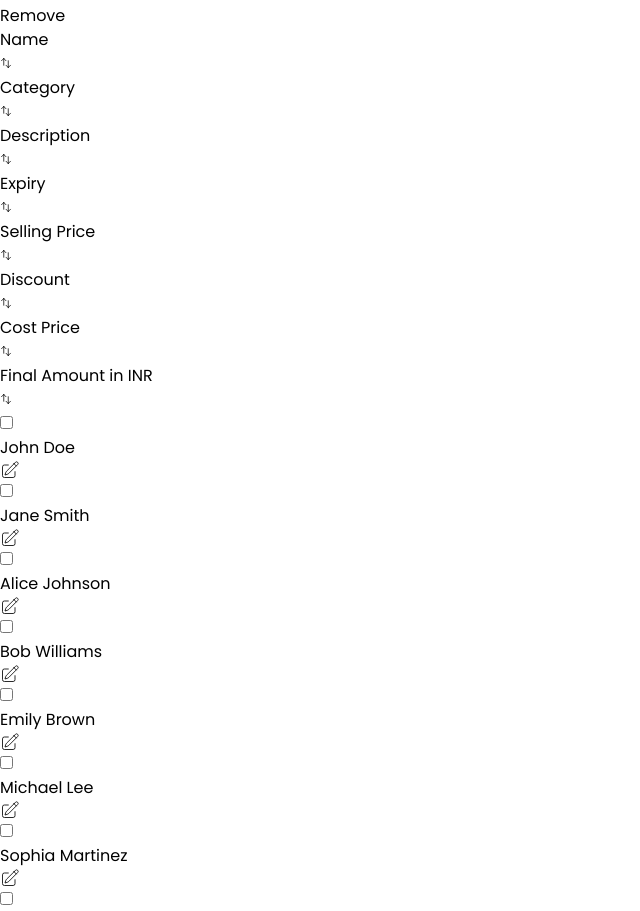
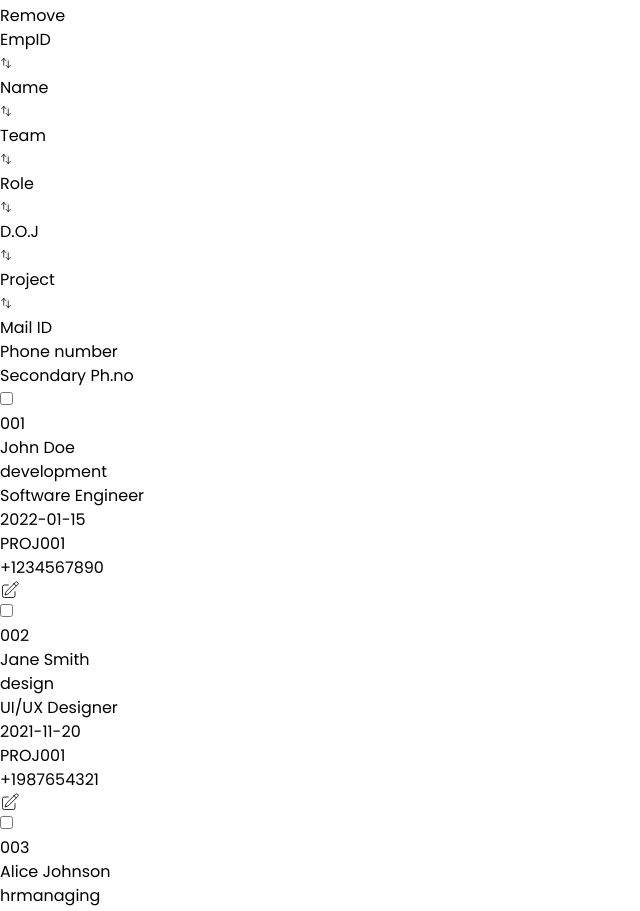
Before and after one commit to vengateshkarthick/manager, a React (Vite) app in the folder myManager/: page /home in a window 1280 px wide. Shown: the part 203-1114 px from the top of the page, without its empty margins (0-640 px from the left). Built offline with nearby package versions, Linux system fonts and the light colour scheme.

Commit message:
emp.json added

```diff
--- a/myManager/src/api.json
+++ b/myManager/src/emp.json
@@ -3,7 +3,7 @@
         "id": "001",
         "name": "John Doe",
         "role": "Software Engineer",
-        "team_name": "development",
+        "team_id": "development",
         "project_id": "PROJ001",
         "personal_mail_id": "john.doe@example.com",
         "phone_number": "+1234567890",
@@ -16,8 +16,8 @@
         "id": "002",
         "name": "Jane Smith",
         "role": "UI/UX Designer",
-        "team_name": "design",
-        "project_id": "PROJ002",
+        "team_id": "design",
+        "project_id": "PROJ001",
         "personal_mail_id": "jane.smith@example.com",
         "phone_number": "+1987654321",
         "secondary_phone_number": "",
@@ -29,7 +29,7 @@
         "id": "003",
         "name": "Alice Johnson",
         "role": "HR Manager",
-        "team_name": "hrmanaging",
+        "team_id": "hrmanaging",
         "project_id": "",
         "personal_mail_id": "alice.johnson@example.com",
         "phone_number": "+1122334455",
@@ -41,8 +41,8 @@
     {
         "id": "004",
         "name": "Bob Williams",
-        "role": "Project Manager",
-        "team_name": "pm",
+        "role": "Staff Software Engineer",
+        "team_id": "pm",
         "project_id": "PROJ003",
         "personal_mail_id": "bob.williams@example.com",
         "phone_number": "+1555666777",
@@ -54,9 +54,9 @@
     {
         "id": "005",
         "name": "Emily Brown",
-        "role": "Software Developer",
-        "team_name": "development",
-        "project_id": "PROJ004",
+        "role": "Software Engineer",
+        "team_id": "development",
+        "project_id": "PROJ003",
         "personal_mail_id": "emily.brown@example.com",
         "phone_number": "+1888999900",
         "secondary_phone_number": "",
@@ -68,7 +68,7 @@
         "id": "006",
         "name": "Michael Lee",
         "role": "Financial Analyst",
-        "team_name": "hrfinance",
+        "team_id": "hrfinance",
         "project_id": "",
         "personal_mail_id": "michael.lee@example.com",
         "phone_number": "+1444333222",
@@ -80,8 +80,8 @@
     {
         "id": "007",
         "name": "Sophia Martinez",
-        "role": "HR Specialist",
-        "team_name": "hrmanaging",
+        "role": "HR Manager",
+        "team_id": "hrmanaging",
         "project_id": "",
         "personal_mail_id": "sophia.martinez@example.com",
         "phone_number": "+1777888999",
@@ -93,8 +93,8 @@
     {
         "id": "008",
         "name": "Liam Taylor",
-        "role": "UI Designer",
-        "team_name": "design",
+        "role": "UI/UX Designer",
+        "team_id": "design",
         "project_id": "PROJ005",
         "personal_mail_id": "liam.taylor@example.com",
         "phone_number": "+1999888777",
@@ -107,7 +107,7 @@
         "id": "009",
         "name": "Olivia Anderson",
         "role": "Software Engineer",
-        "team_name": "development",
+        "team_id": "development",
         "project_id": "PROJ006",
         "personal_mail_id": "olivia.anderson@example.com",
         "phone_number": "+1666777888",
@@ -119,8 +119,8 @@
     {
         "id": "010",
         "name": "Noah Hernandez",
-        "role": "Finance Manager",
-        "team_name": "hrfinance",
+        "role": "Financial Analyst",
+        "team_id": "hrfinance",
         "project_id": "",
         "personal_mail_id": "noah.hernandez@example.com",
         "phone_number": "+1333444555",
@@ -133,7 +133,7 @@
         "id": "011",
         "name": "Isabella Gonzalez",
         "role": "HR Specialist",
-        "team_name": "hrmanaging",
+        "team_id": "hrmanaging",
         "project_id": "",
         "personal_mail_id": "isabella.gonzalez@example.com",
         "phone_number": "+1555444666",
@@ -145,8 +145,8 @@
     {
         "id": "012",
         "name": "James Rodriguez",
-        "role": "Software Developer",
-        "team_name": "development",
+        "role": "Software Engineer",
+        "team_id": "development",
         "project_id": "PROJ007",
         "personal_mail_id": "james.rodriguez@example.com",
         "phone_number": "+1222333444",
@@ -158,8 +158,8 @@
     {
         "id": "013",
         "name": "Charlotte Wilson",
-        "role": "Project Manager",
-        "team_name": "pm",
+        "role": "Staff Software Engineer",
+        "team_id": "pm",
         "project_id": "PROJ008",
         "personal_mail_id": "charlotte.wilson@example.com",
         "phone_number": "+1888777666",
@@ -172,7 +172,7 @@
         "id": "014",
         "name": "Ethan Moore",
         "role": "UI/UX Designer",
-        "team_name": "design",
+        "team_id": "design",
         "project_id": "PROJ009",
         "personal_mail_id": "ethan.moore@example.com",
         "phone_number": "+1999222111",
@@ -185,7 +185,7 @@
         "id": "015",
         "name": "Ava Martin",
         "role": "Financial Analyst",
-        "team_name": "hrfinance",
+        "team_id": "hrfinance",
         "project_id": "",
         "personal_mail_id": "ava.martin@example.com",
         "phone_number": "+1444222111",
@@ -197,8 +197,8 @@
     {
         "id": "016",
         "name": "Mia Garcia",
-        "role": "Software Engineer",
-        "team_name": "development",
+        "role": "Lead Software Engineer",
+        "team_id": "development",
         "project_id": "PROJ010",
         "personal_mail_id": "mia.garcia@example.com",
         "phone_number": "+1333999888",
@@ -211,7 +211,7 @@
         "id": "017",
         "name": "William Hernandez",
         "role": "HR Manager",
-        "team_name": "hrmanaging",
+        "team_id": "hrmanaging",
         "project_id": "",
         "personal_mail_id": "william.hernandez@example.com",
         "phone_number": "+1555777888",
@@ -224,7 +224,7 @@
         "id": "018",
         "name": "Victoria Perez",
         "role": "HR Specialist",
-        "team_name": "hrmanaging",
+        "team_id": "hrmanaging",
         "project_id": "",
         "personal_mail_id": "victoria.perez@example.com",
         "phone_number": "+1777555444",
@@ -236,8 +236,8 @@
     {
         "id": "019",
         "name": "Alexander Scott",
-        "role": "Software Developer",
-        "team_name": "development",
+        "role": "Software Engineer",
+        "team_id": "development",
         "project_id": "PROJ011",
         "personal_mail_id": "alexander.scott@example.com",
         "phone_number": "+1222999111",
@@ -250,7 +250,7 @@
         "id": "020",
         "name": "Sophia Walker",
         "role": "Financial Analyst",
-        "team_name": "hrfinance",
+        "team_id": "hrfinance",
         "project_id": "",
         "personal_mail_id": "sophia.walker@example.com",
         "phone_number": "+1888666777",
@@ -263,7 +263,7 @@
         "id": "021",
         "name": "James Baker",
         "role": "Software Engineer",
-        "team_name": "development",
+        "team_id": "development",
         "project_id": "PROJ012",
         "personal_mail_id": "james.baker@example.com",
         "phone_number": "+1333888999",
@@ -275,8 +275,8 @@
     {
         "id": "022",
         "name": "Amelia Nelson",
-        "role": "UI Designer",
-        "team_name": "design",
+        "role": "UI/UX Designer",
+        "team_id": "design",
         "project_id": "PROJ013",
         "personal_mail_id": "amelia.nelson@example.com",
         "phone_number": "+1999111222",
@@ -289,7 +289,7 @@
         "id": "023",
         "name": "Lucas King",
         "role": "HR Manager",
-        "team_name": "hrmanaging",
+        "team_id": "hrmanaging",
         "project_id": "",
         "personal_mail_id": "lucas.king@example.com",
         "phone_number": "+1666888999",
@@ -301,8 +301,8 @@
     {
         "id": "024",
         "name": "Evelyn Carter",
-        "role": "Software Developer",
-        "team_name": "development",
+        "role": "Software Engineer",
+        "team_id": "development",
         "project_id": "PROJ014",
         "personal_mail_id": "evelyn.carter@example.com",
         "phone_number": "+1222111333",
@@ -315,8 +315,8 @@
         "id": "025",
         "name": "Benjamin Cooper",
         "role": "HR Specialist",
-        "team_name": "hrmanaging",
-        "project_id": "",
+        "team_id": "hrmanaging",
+        "project_id": "PROJ014",
         "personal_mail_id": "benjamin.cooper@example.com",
         "phone_number": "+1888333222",
         "secondary_phone_number": "",
--- a/myManager/src/views/EmployeeForm/index.tsx
+++ b/myManager/src/views/EmployeeForm/index.tsx
@@ -179,7 +179,7 @@ function CreateOrEditEmployee() {
             <Dropdown
               onSelect={(opt) => handleCategory(opt)}
               options={filterOptions}
-              selected={formData?.team_name || []}
+              selected={formData?.team_id || []}
               key="category"
               size="sm"
               isMultiSelect={false}
--- a/myManager/src/views/EmployeeList/helper.ts
+++ b/myManager/src/views/EmployeeList/helper.ts
@@ -1,50 +1,52 @@
-import apiData from '../../api.json';
+import emp_data from '../../emp.json';
 
 export const config = [
+    {
+        accessor: 'id',
+        header: 'EmpID',
+        canSort: true,
+    },
     {
         accessor: 'name',
         header: "Name",
         canSort: true,
     },
     {
-        accessor: 'category',
-        header: "Category",
+        accessor: 'team_id',
+        header: "Team",
         canSort: true,
     },
     {
-        accessor: 'description',
-        header: "Description",
+        accessor: 'role',
+        header: "Role",
         canSort: true,
     },
     {
-        accessor: 'expiry',
-        header: "Expiry",
+        accessor: 'date_of_joining',
+        header: "D.O.J",
         canSort: true,
         isDateColumn: "YYYY-MM-DD",
     },
     {
-       header: 'Selling Price',
-        accessor: "sp",
+       header: 'Project',
+        accessor: "project_id",
         canSort: true,
     },
     {
-        header: 'Discount',
-        accessor: "discount_percentage",
-        canSort: true,
+        header: 'Mail ID',
+        accessor: "presonal_mail_id",
     },
     {
-        accessor: 'cp',
-        header: "Cost Price",
-        canSort: true,
+        accessor: 'phone_number',
+        header: "Phone number",
     },
     {
-        accessor: 'final_price',
-        header: "Final Amount in INR",
-        canSort: true,
+        accessor: "secondary_phone_number",
+        header: "Secondary Ph.no",
     }
 ];
 
 
 export function getApiData() {
-    return apiData;
+    return emp_data;
  }
```
Also changed, not shown: myManager/src/shared/constants/role.ts (added, +46 -0 lines).
